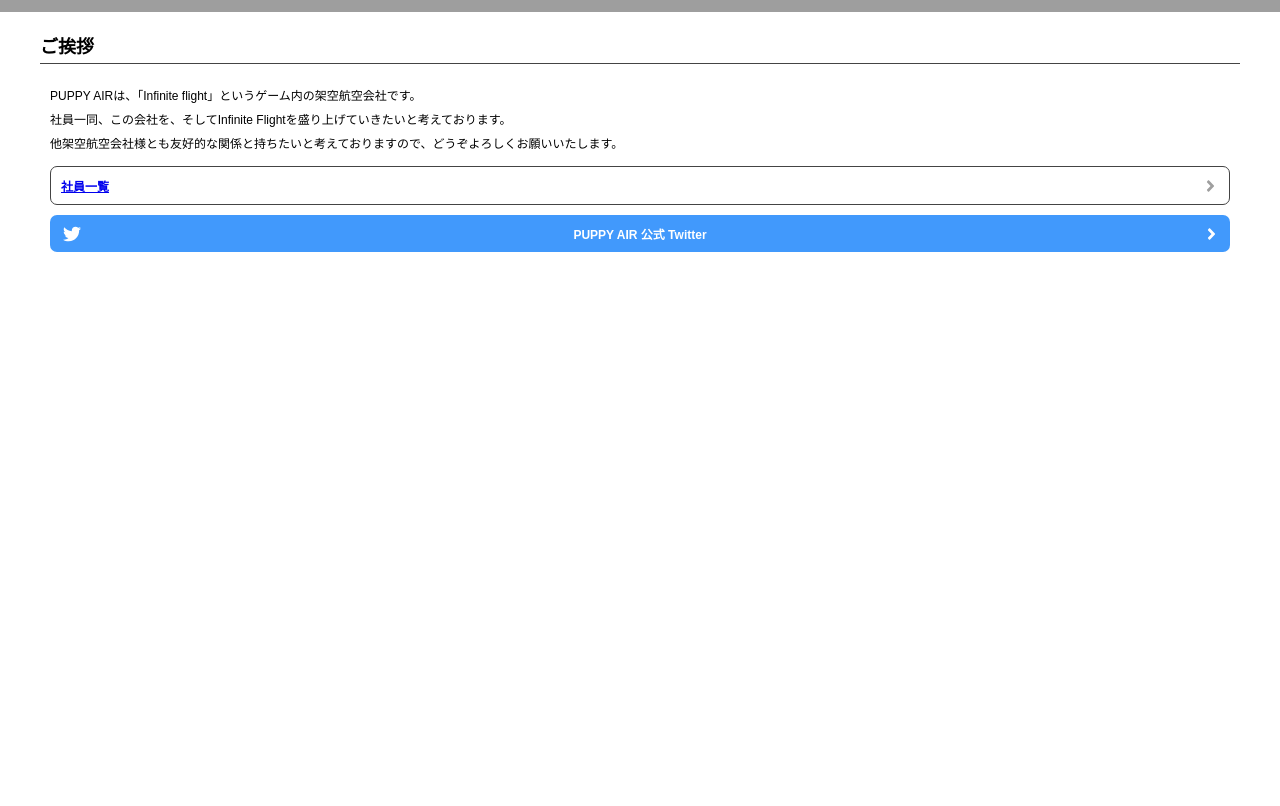
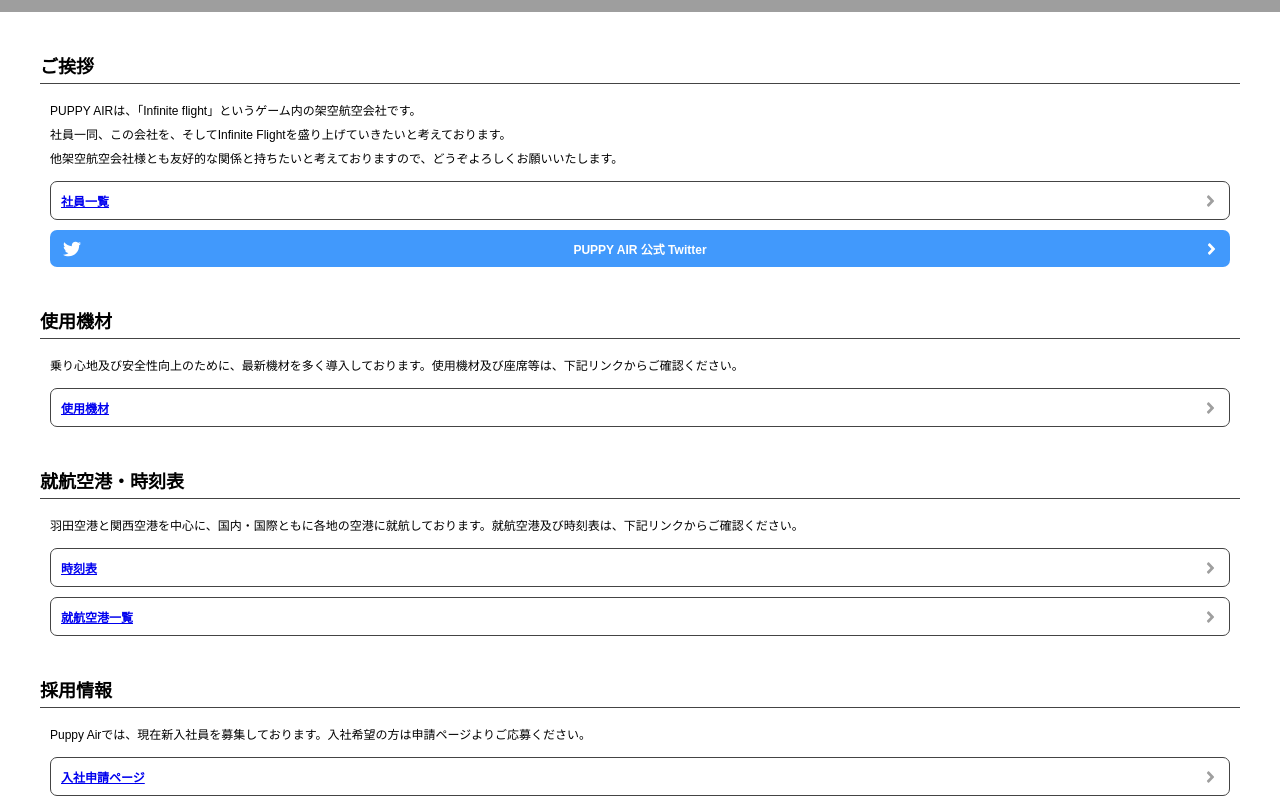
Before and after one commit to ryuto1246/puppy-v3, a plain HTML site: page index.html in a window 1280 px wide. Shown: the part 63-869 px from the top of the page. Before the commit the page ends 800 px from the top, so only its background shows below. Drawn offline with Linux system fonts and the light colour scheme; grey boxes are pictures that could not be loaded; a web font is replaced by a local one.

Commit message:
[add] aircrafts, airports, recruit sections

```diff
--- a/css/styles.scss
+++ b/css/styles.scss
@@ -32,7 +32,7 @@ header {
 main {
   section {
     & > h1 {
-      margin: 20px 40px;
+      margin: 40px 40px 15px;
       padding-bottom: 5px;
       border-bottom: 1px solid $black;
       font-size: 18px;
--- a/index.html
+++ b/index.html
@@ -21,6 +21,22 @@
       <a href="./timetable.html" class="btn">社員一覧</a>
       <a href="#" class="btn twitter">PUPPY AIR 公式 Twitter</a>
     </section>
+    <section id="aircrafts">
+      <h1>使用機材</h1>
+      <p>乗り心地及び安全性向上のために、最新機材を多く導入しております。使用機材及び座席等は、下記リンクからご確認ください。</p>
+      <a href="#">使用機材</a>
+    </section>
+    <section id="airports">
+      <h1>就航空港・時刻表</h1>
+      <p>羽田空港と関西空港を中心に、国内・国際ともに各地の空港に就航しております。就航空港及び時刻表は、下記リンクからご確認ください。</p>
+      <a href="./timetable.html">時刻表</a>
+      <a href="#">就航空港一覧</a>
+    </section>
+    <section id="recruit">
+      <h1>採用情報</h1>
+      <p>Puppy Airでは、現在新入社員を募集しております。入社希望の方は申請ページよりご応募ください。</p>
+      <a href="#">入社申請ページ</a>
+    </section>
   </main>
 </body>
 </html>
```
Also changed, not shown: css/styles.css, 1 other file.
